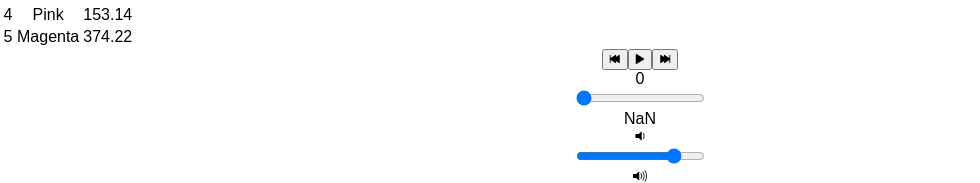
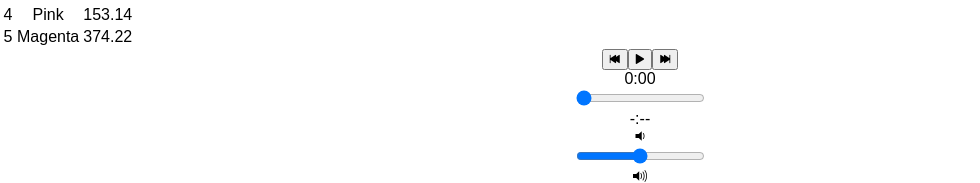
Before and after one commit to SuzyLockwood/bloc-jams-react, a React (Create React App) app: page /album/the-colors in a window 1280 px wide. Shown: the part 851-1034 px from the top of the page, without its empty margins (0-980 px from the left). Built offline with nearby package versions, Linux system fonts and the light colour scheme.

Commit message:
Assignment 8 of Bloc Jams React: Completed

```diff
--- a/src/components/Album.js
+++ b/src/components/Album.js
@@ -107,6 +107,12 @@ class Album extends Component {
     this.setState({ currentTime: newTime });
   }
 
+  handleVolumeChange(e) {
+    const newVolume = e.target.value;
+    this.audioElement.volume = newVolume;
+    this.setState({ volume: newVolume });
+  }
+
   handleAudioBtnIcon(song, index) {
     const isSameSong = this.state.currentSong === song;
     if (this.state.isPlaying && isSameSong) {
@@ -117,6 +123,18 @@ class Album extends Component {
       return <span className="ion-play" />;
     } else {
       return <span className="song-number"> {index + 1} </span>;
+    }
+  }
+
+  formatTime(time) {
+    const minutes = Math.floor(time / 60);
+    const seconds = Math.round(time % 60);
+    if (typeof time === 'number' && seconds < 10) {
+      return minutes + ':' + '0' + seconds;
+    } else if (typeof time === 'number' && seconds >= 10) {
+      return minutes + ':' + seconds;
+    } else {
+      return '-:--';
     }
   }
 
@@ -164,10 +182,13 @@ class Album extends Component {
           currentSong={this.state.currentSong}
           currentTime={this.audioElement.currentTime}
           duration={this.audioElement.duration}
+          currentVolume={this.state.currentVolume}
           handleSongClick={() => this.handleSongClick(this.state.currentSong)}
           handlePrevClick={() => this.handlePrevClick()}
           handleNextClick={() => this.handleNextClick()}
           handleTimeChange={e => this.handleTimeChange(e)}
+          handleVolumeChange={e => this.handleVolumeChange(e)}
+          formatTime={e => this.formatTime(e)}
         />
       </section>
     );
--- a/src/components/PlayerBar.js
+++ b/src/components/PlayerBar.js
@@ -16,7 +16,9 @@ class PlayerBar extends Component {
           </button>
         </section>
         <section id="time-control">
-          <div className="current-time">{this.props.currentTime}</div>
+          <div className="current-time">
+            {this.props.formatTime(this.props.currentTime)}
+          </div>
           <input
             type="range"
             className="seek-bar"
@@ -26,11 +28,21 @@ class PlayerBar extends Component {
             step="0.01"
             onChange={this.props.handleTimeChange}
           />
-          <div className="total-time">{this.props.duration}</div>
+          <div className="total-time">
+            {this.props.formatTime(this.props.duration)}
+          </div>
         </section>
         <section id="volume-control">
           <div className="icon ion-volume-low" />
-          <input type="range" className="seek-bar" value="80" />
+          <input
+            type="range"
+            className="seek-bar"
+            value={this.props.volume}
+            max="1"
+            min="0"
+            step="0.01"
+            onChange={this.props.handleVolumeChange}
+          />
           <div className="icon ion-volume-high" />
         </section>
       </section>
```
